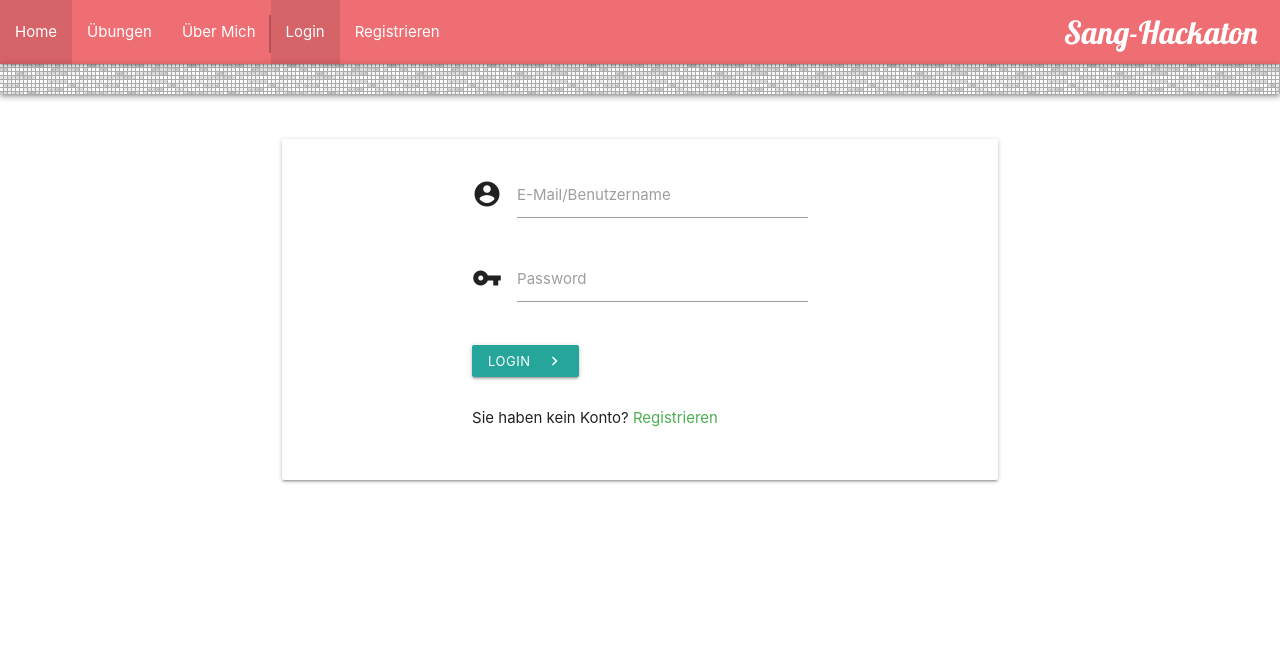
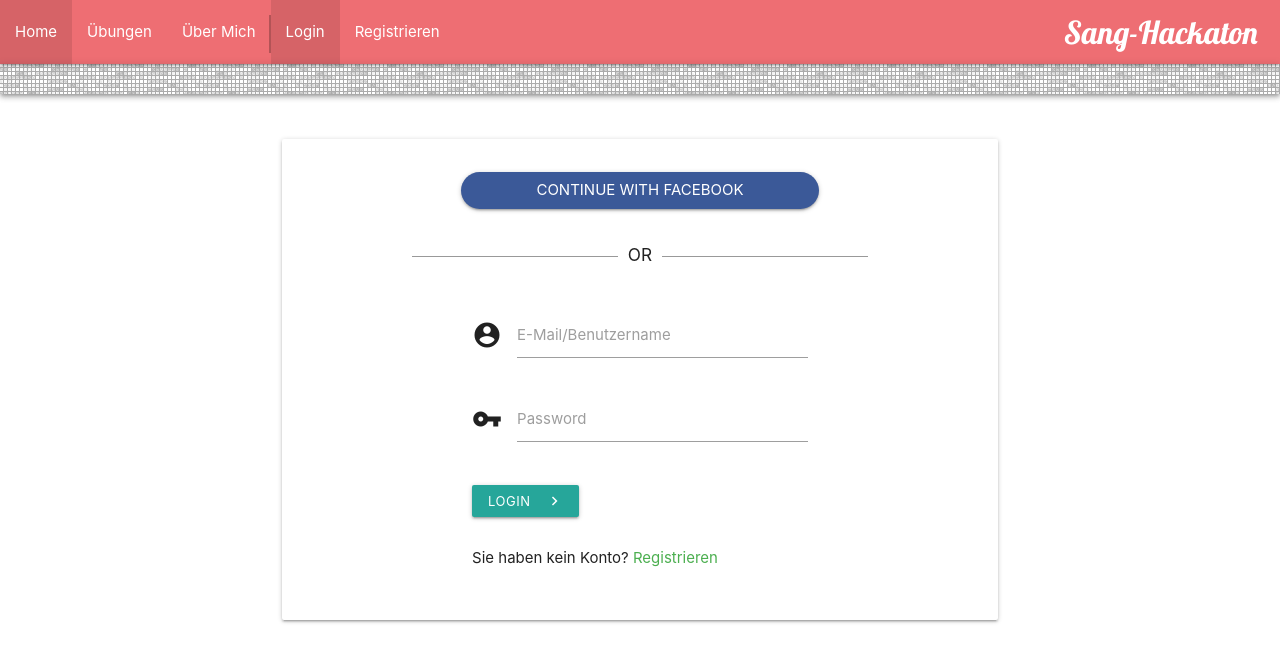
Before and after one commit to SyarifZapata/guidesantai, an Angular app: page /login in a window 1280 px wide. Shown: the top 662 px of the page. Built offline with nearby package versions, Linux system fonts and the light colour scheme.

Commit message:
Add facebook button

```diff
--- a/src/app/login/login.component.html
+++ b/src/app/login/login.component.html
@@ -1,6 +1,14 @@
 <div class="container">
   <div class="row card syarif-login">
     <form [formGroup]="loginForm" class="col s12">
+      <div class="row">
+        <div class="syarif-facebook input-field col m6 offset-m3 s12 center z-depth-1 white-text">
+          CONTINUE WITH FACEBOOK
+        </div>
+        <div class="col m8 offset-m2 s12">
+          <h6><span>OR</span></h6>
+        </div>
+      </div>
       <div class="row">
         <div class="input-field col m6 offset-m3 s12">
           <i class="material-icons prefix">account_circle</i>
--- a/src/app/login/login.component.scss
+++ b/src/app/login/login.component.scss
@@ -2,6 +2,28 @@
   margin: 5% 10%;
   padding-top: 2%;
 }
+
+.syarif-facebook{
+   background-color: #3B5998;
+   padding: 1%;
+   border-radius: 25px;
+   font-size: 100%;
+   margin-bottom: 5%;
+ }
+
+h6 {
+  width: 100%;
+  text-align: center;
+  border-bottom: 1px solid RGBA(0,0,0,0.4);
+  line-height: 0.1em;
+  margin: 10px 0 20px;
+  span {
+    background:#fff;
+    padding:0 10px;
+  }
+}
+
+
 
 @media screen and (max-width: 700px){
   .syarif-login{
--- a/src/app/register/register.component.html
+++ b/src/app/register/register.component.html
@@ -1,6 +1,14 @@
 <div class="container">
   <div class="row card syarif-register">
     <form [formGroup]="registerForm" class="col s12">
+      <div class="row">
+        <div class="syarif-facebook input-field col m6 offset-m3 s12 center z-depth-1 white-text">
+          SIGN UP WITH FACEBOOK
+        </div>
+        <div class="col m8 offset-m2 s12">
+          <h6><span>OR</span></h6>
+        </div>
+      </div>
       <div class="row">
         <div class="input-field col m6 offset-m3 s12">
           <i class="material-icons prefix">account_circle</i>
--- a/src/app/register/register.component.scss
+++ b/src/app/register/register.component.scss
@@ -1,6 +1,26 @@
 .syarif-register{
   margin: 5% 10%;
   padding-top: 2%;
+}
+
+.syarif-facebook{
+  background-color: #3B5998;
+  padding: 1%;
+  border-radius: 25px;
+  font-size: 100%;
+  margin-bottom: 5%;
+}
+
+h6 {
+  width: 100%;
+  text-align: center;
+  border-bottom: 1px solid RGBA(0,0,0,0.4);
+  line-height: 0.1em;
+  margin: 10px 0 20px;
+  span{
+    background:#fff;
+    padding:0 10px;
+  }
 }
 
 @media screen and (max-width: 700px){
```
